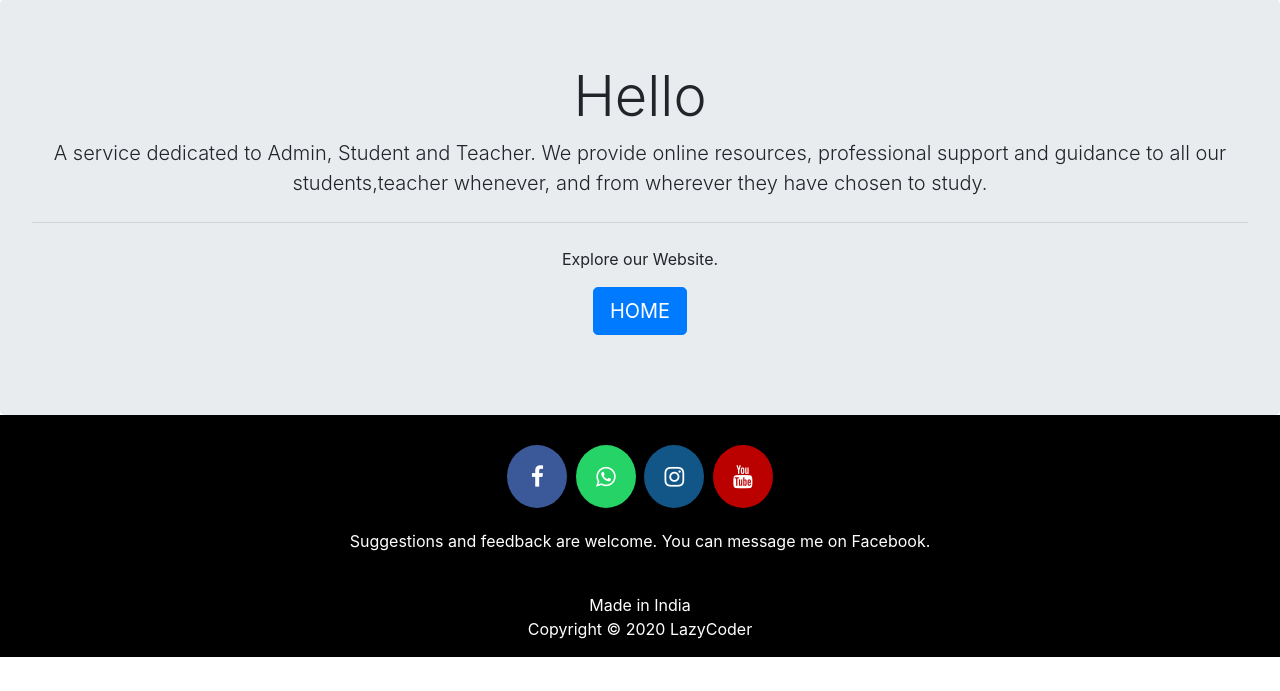
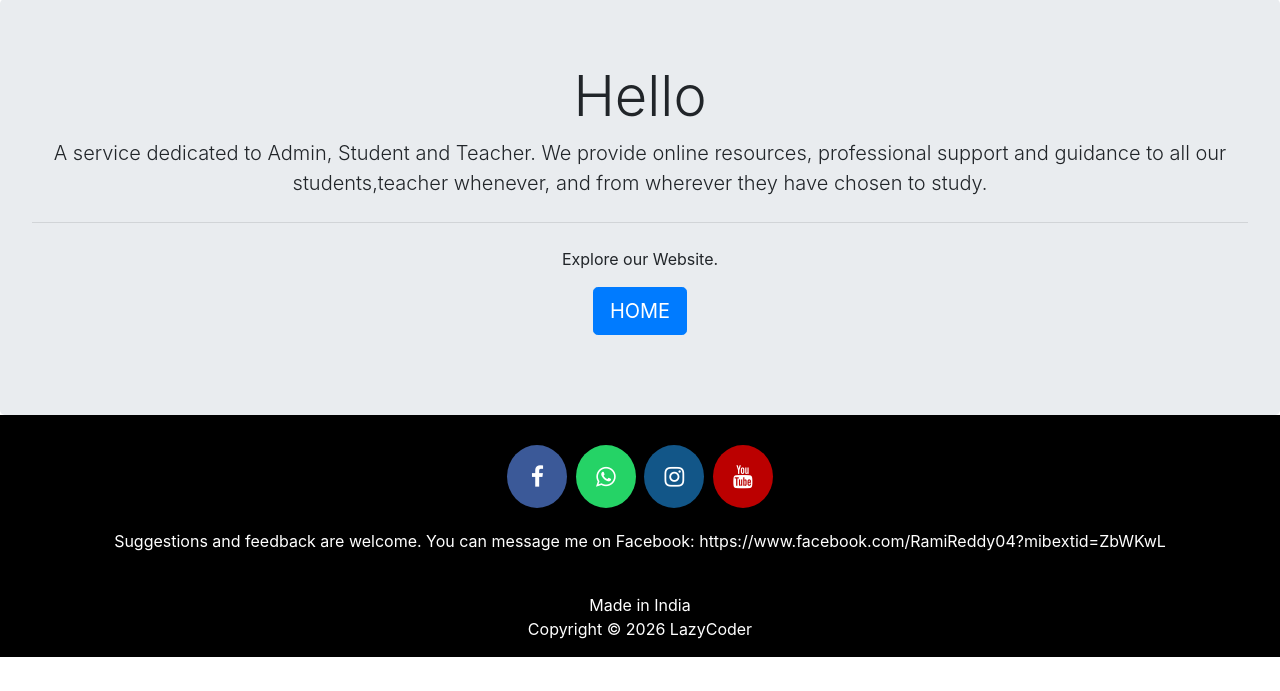
Before and after one commit to ramireddysana06-cell/School-management-system, a Django app: page /aboutus in a window 1280 px wide. Shown: the part 109-800 px from the top of the page. Run offline with Django 3.2, Linux system fonts and the light colour scheme; some libraries are stand-ins or nearby versions.

Commit message:
Initial Django school management project update

```diff
--- a/school/views.py
+++ b/school/views.py
@@ -114,11 +114,13 @@ def teacher_signup_view(request):
 
 #for checking user is techer , student or admin(by Ramu)
 def is_admin(user):
-    return user.groups.filter(name='ADMIN').exists()
+    return user.is_authenticated and (user.is_superuser or user.groups.filter(name='ADMIN').exists())
+
 def is_teacher(user):
-    return user.groups.filter(name='TEACHER').exists()
+    return user.is_authenticated and user.groups.filter(name='TEACHER').exists()
+
 def is_student(user):
-    return user.groups.filter(name='STUDENT').exists()
+    return user.is_authenticated and user.groups.filter(name='STUDENT').exists()
 
 
 def afterlogin_view(request):
@@ -136,6 +138,7 @@ def afterlogin_view(request):
             return redirect('student-dashboard')
         else:
             return render(request,'school/student_wait_for_approval.html')
+    return redirect('/')
 
 
 
--- a/templates/school/footer.html
+++ b/templates/school/footer.html
@@ -69,8 +69,8 @@
     <a href="https://www.youtube.com/@RamiReddySana" class="fa fa-youtube" aria-label="YouTube" title="YouTube"></a>
   </p>
 
-  <p style="color:#ffffff;">Suggestions and feedback are welcome. You can message me on
-    <a href="https://www.facebook.com/RamiReddy04?mibextid=ZbWKwL" target="_blank" rel="noopener noreferrer" style="color:#ffffff;">Facebook</a>.
+  <p style="color:#ffffff;">Suggestions and feedback are welcome. You can message me on Facebook:
+    <a href="https://www.facebook.com/RamiReddy04?mibextid=ZbWKwL" target="_blank" rel="noopener noreferrer" style="color:#ffffff;">https://www.facebook.com/RamiReddy04?mibextid=ZbWKwL</a>
   </p>
 
   <br>
@@ -79,7 +79,7 @@
       <div class="col-md-12 col-sm-12">
         <div style="color:#ffffff;" class="wow fadeInUp footer-copyright">
           <p>Made in India <br>
-            Copyright &copy; 2020 LazyCoder </p>
+            Copyright &copy; 2026 LazyCoder </p>
         </div>
       </div>
     </div>
```
Also changed, not shown: 6 other files.
